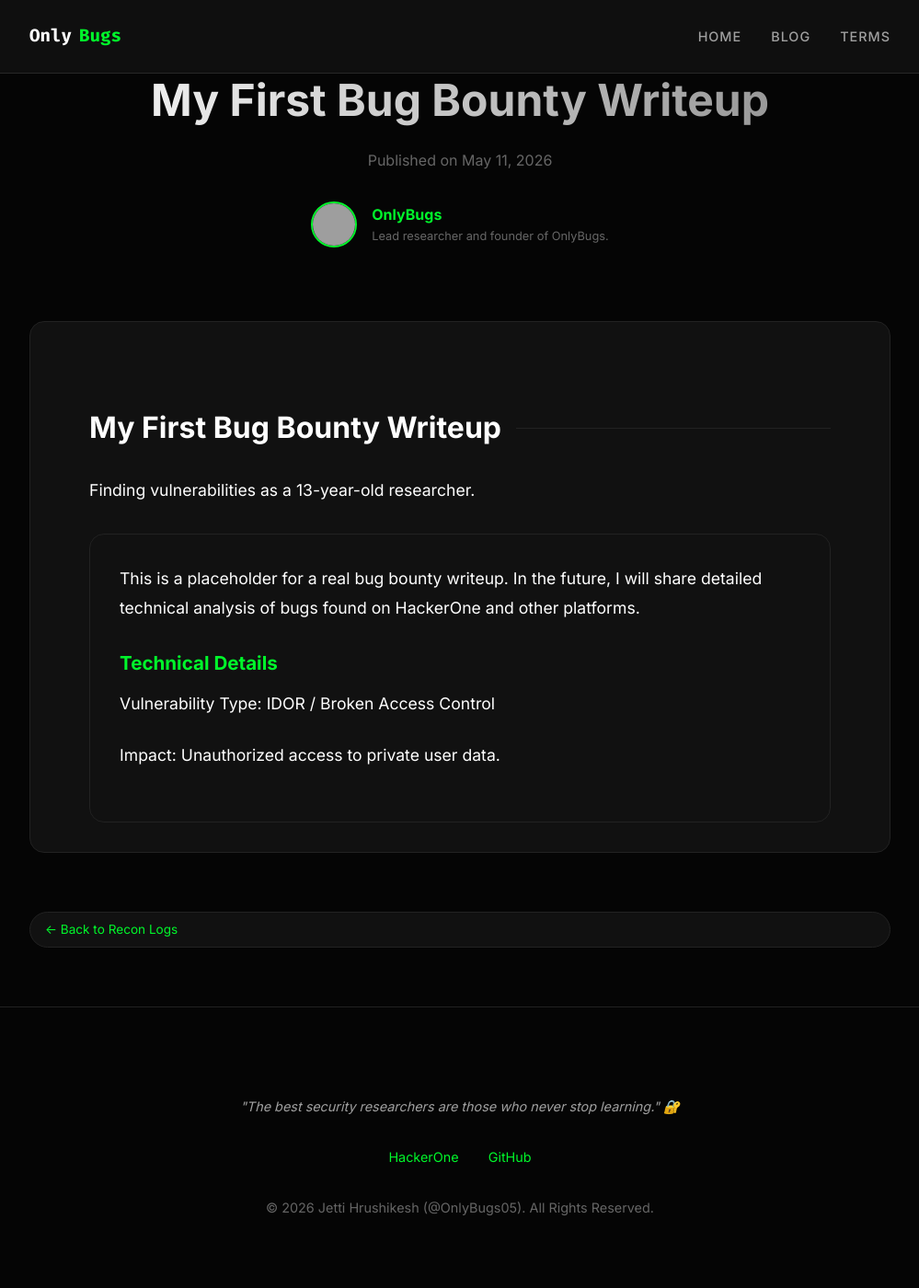
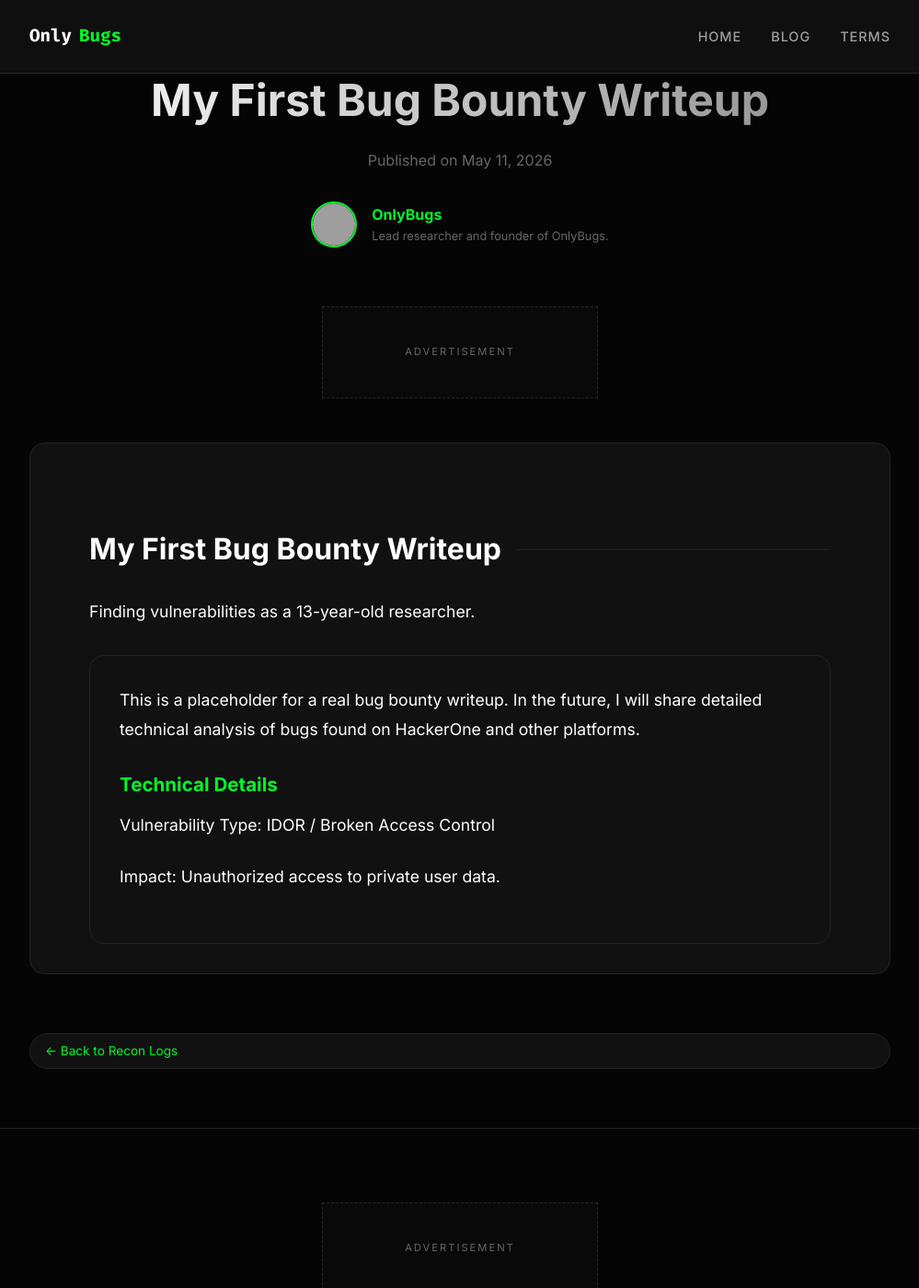
Before and after one commit to onlybugs05/hrushikeshjetti.dev, a Jekyll site: the page built from _posts/2026-05-11-first-bug.md, in a window 1280 px wide and 1400 px high. Shown: the whole window at 92% size, without its empty margins (140-1139 px from the left). Built offline with Jekyll 4.4.1, drawn with Linux system fonts in a browser that asks for light colours; grey boxes are pictures that could not be loaded.

Commit message:
debug: add ad placeholder styling and console logging

```diff
--- a/_layouts/post.html
+++ b/_layouts/post.html
@@ -57,4 +57,23 @@ layout: default
   color: var(--accent-color);
   font-family: var(--font-mono);
 }
+
+/* Ad Placeholders */
+[data-mndbanid] {
+  min-height: 100px;
+  min-width: 300px;
+  background: rgba(255, 255, 255, 0.02);
+  border: 1px dashed rgba(255, 255, 255, 0.1);
+  display: flex;
+  align-items: center;
+  justify-content: center;
+  position: relative;
+}
+
+[data-mndbanid]::before {
+  content: 'ADVERTISEMENT';
+  font-size: 0.7rem;
+  color: var(--text-muted);
+  letter-spacing: 2px;
+}
 </style>
--- a/assets/css/main.css
+++ b/assets/css/main.css
@@ -330,3 +330,22 @@ a:hover {
 .animate {
   animation: fadeIn 0.8s ease forwards;
 }
+
+/* Ad Placeholders */
+[data-mndbanid] {
+  min-height: 50px;
+  min-width: 100%;
+  background: rgba(255, 255, 255, 0.02);
+  border: 1px dashed rgba(255, 255, 255, 0.05);
+  display: flex;
+  align-items: center;
+  justify-content: center;
+  margin: 1rem 0;
+}
+
+[data-mndbanid]::before {
+  content: 'ADVERTISING SPACE';
+  font-size: 0.6rem;
+  color: #333;
+  letter-spacing: 3px;
+}
```
Also changed, not shown: _layouts/default.html (+8 -0 lines).
